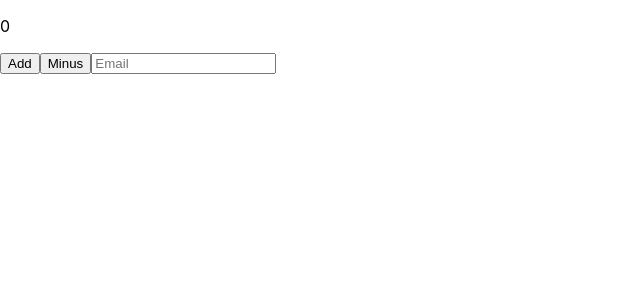
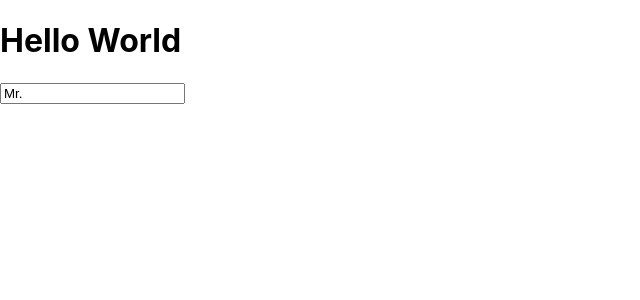
Before and after one commit to mkonjkr/React_Hooks, a React (Create React App) app: page / in a window 1280 px wide. Shown: the top 300 px of the page, without its empty margins (0-640 px from the left). Built offline with nearby package versions, Linux system fonts and the light colour scheme.

Commit message:
# UserInput hooks with validator

```diff
--- a/src/App.js
+++ b/src/App.js
@@ -1,26 +1,36 @@
-import React, { useState } from 'react';
-import './App.css';
+import React, { useState } from "react";
+import "./App.css";
+
+const UserInput = (initialValue, validator) => {
+  const [value, setValue] = useState(initialValue);
+  const onChange = (event) => {
+    const {
+      target: { value },
+    } = event;
+
+    let willUpdate = true;
+
+    if (typeof validator === "function") {
+      willUpdate = validator(value);
+    }
+    if (willUpdate) {
+      setValue(value);
+    }
+  };
+  return { value, onChange };
+};
 
 const App = () => {
-  const [ count, setCount ] = useState(0);
-  const [ email, setEmail ] = useState("");
+  const maxLen = (value) => value.length <= 10;
 
-  const updateEmail = e => {
-    const {
-      target: {value}
-    } = e;
-    setEmail(value);
-  }
+  const name = UserInput("Mr.", maxLen);
 
   return (
     <div>
-      <p>{count}</p>
-      <button onClick={ () => setCount(count + 1)}> Add </button>
-      <button onClick={ () => setCount(count - 1)}> Minus</button>
-      <input placeholder="Email" value={email} onChange={updateEmail}/>
+      <h1> Hello World </h1>
+      <input placeholder="Email" {...name} />
     </div>
-
   );
-}
+};
 
 export default App;
```
